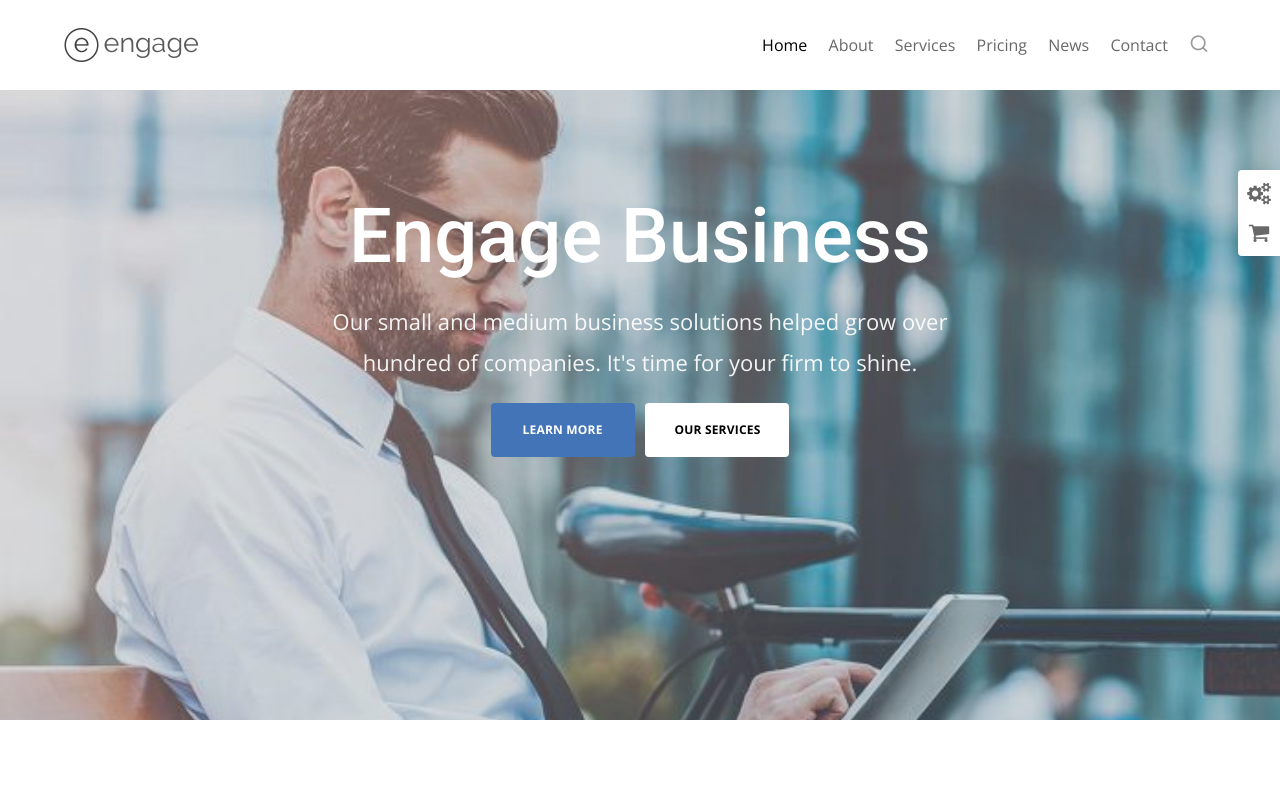
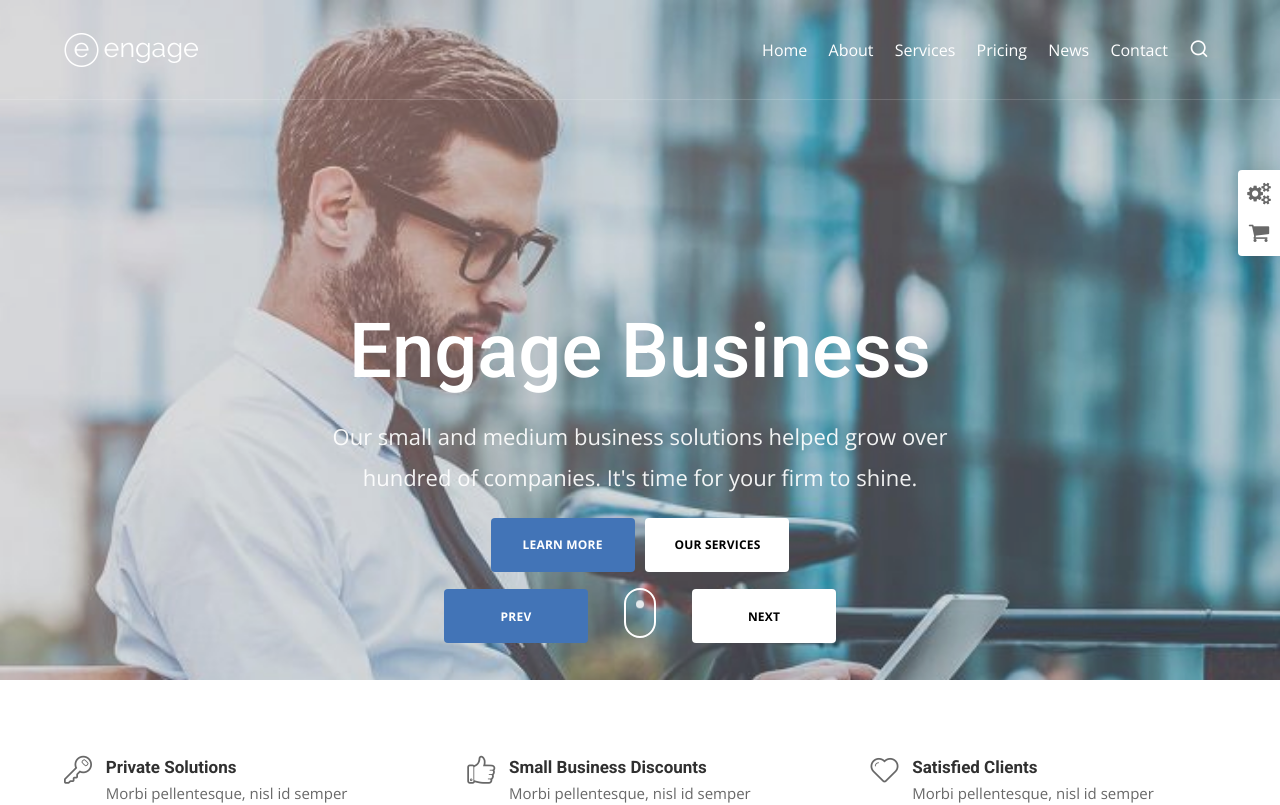
Before and after one commit to ahmadnagy55/HTML-CSS-Tamplate2, a plain HTML site: page index.html in a window 1280 px wide. Shown: the top 805 px of the page. Drawn offline with nearby package versions, Linux system fonts and the light colour scheme; files whose address does not match are found by name.

Commit message:
make slider and modify background navbar on scroll

```diff
--- a/index.html
+++ b/index.html
@@ -35,7 +35,7 @@
   <div id="hidden-page" class="full-screen-search">
     <div class="containerHidden">
       <a href="#">
-        <span id= 'icon-close' class="icon-close"></span>
+        <span id='icon-close' class="icon-close"></span>
       </a>
       <form action="#">
         <input type="text" class="search-input" placeholder="Search...">
@@ -47,15 +47,15 @@
   </div>
   <!--end fixed bar-->
   <!--start header-->
-  <header>
+  <header id="header">
     <div class="lyr">
-      <div class="nav-full-width">
+      <div class="nav-full-width" id="nav-full">
         <div class="container">
           <nav class="navbar">
-            <img src="./assist/logo-dark.png">
+            <img src="./assist/logo-light.png" alt="logo img" id="dark-logo">
             <div class="links">
               <ul>
-                <li class="active"><a href="#">Home</a></li>
+                <li id="active"><a href="#">Home</a></li>
                 <li><a href="#">About</a></li>
                 <li><a href="#">Services</a></li>
                 <li><a href="#">Pricing</a></li>
@@ -78,6 +78,11 @@
           <button class="btn-primary">LEARN MORE</button>
           <button class="btn-primary">OUR SERVICES</button>
         </div>
+        <div class="btn slider">
+          <button class="btn-primary" id='prev'>prev</button>
+          <button class="btn-primary" id='next'>Next</button>
+
+        </div>
         <div class="animation">
           <span></span>
         </div>
@@ -99,14 +104,14 @@
           </div>
         </div>
         <div class="items">
-          <span class="icon-like1"></span>
+          <span class="icon-like"></span>
           <div class="item-content">
             <h5>Small Business Discounts</h5>
             <p>Morbi pellentesque, nisl id semper bibendum, nibh sem fermentum magna, eget commodo.</p>
           </div>
         </div>
         <div class="items">
-          <span class="icon-like"></span>
+          <span class="icon-like1"></span>
           <div class="item-content">
             <h5>Satisfied Clients</h5>
             <p>Morbi pellentesque, nisl id semper bibendum, nibh sem fermentum magna, eget commodo.</p>
--- a/main.css
+++ b/main.css
@@ -202,7 +202,7 @@ header, .quote {
     background-repeat: no-repeat;
     background-size: cover;
     width: 100%;
-    height: 90vh;
+    height: 85vh;
 }
 
 
@@ -213,15 +213,22 @@ background:rgba(0, 0, 0, 0.1);
 }
 .nav-full-width{
     width: 100%;
-    height: 90px;
+    height: 100px;
     border-bottom: 1px solid rgba(255,255,255,.15);
-    background-color: #fff;
+    color:#fff;
+}
+.scrolledNav{
+    color:#121212ab;
+    background-color:#fff;
     position: fixed;
     z-index: 100;
 }
+.scrolledNav a:hover{
+    color: #121212d2;
+}
 .navbar{
     width: 100%;
-    height: 90px;
+    height: 100px;
     display: flex;
     justify-content: space-between;
     align-items: center;
@@ -256,28 +263,29 @@ background:rgba(0, 0, 0, 0.1);
     font-style: normal;
     font-size: 16px;
 }
-.links .active, .links ul li a:hover{
-    color: #000;
+.links .active{
+    color: rgba(0, 0, 0, 0.89);
 }
 .icon-search{
-    color: rgba(0, 0, 0, 0.397);
     font-size: 20px;
 }
 
 .header-content {
     width: 700px;
-    height: 90%;
+    height: 85%;
     display: flex;
     flex-direction: column;
     justify-content: center;
     align-items: center;
     margin: 0 auto;
+    position:relative;
 
 }
 .header-content h1{
     color: white;
     font-size: 76px;
     margin-bottom: 18px;
+    margin-top: 100px;
     line-height: 1.2em;
     font-family: "Roboto";
     font-weight: 500;
@@ -298,14 +306,23 @@ background:rgba(0, 0, 0, 0.1);
 .btn .btn-primary:nth-child(2):hover{
     background:#C6C6C6;
 }
+.slider {
+    position: absolute;
+    bottom: 35px;
+    width: 40em;
+    display: flex;
+    justify-content: space-evenly;
+}
+.slider .btn-primary:nth-child(2){
+    margin-left: 0;
+}
 .animation{
     width: 32px;
     height: 50px;
     border: 2px solid rgb(255, 255, 255);
     border-radius: 24px;
     position: absolute;
-    top: 105%;
-    left: 49%;
+    bottom: 40px;
     -webkit-border-radius: 24px;
     -moz-border-radius: 24px;
     -ms-border-radius: 24px;
@@ -353,7 +370,7 @@ background:rgba(0, 0, 0, 0.1);
     align-items: center;
 }
 .features .container{
-    height: 50%;
+    height: 70%;
 }
 .features .items{
     width: 30%;
--- a/main.js
+++ b/main.js
@@ -1,14 +1,17 @@
-// hide and show back to top button
-document.body.onscroll = function ()
-{
-    let toTop = document.getElementById('back-to-top');
-    if(window.scrollY >= 100)
-    {
-    toTop.style.display = 'block';
-    }else
-    {
-    toTop.style.display = "none";
-    }
+// modify background navbar on scroll and (hide / show) back to top button
+document.body.onscroll = function (){
+    let toTop = document.getElementById('back-to-top'),
+        fullWidthNav = document.getElementById('nav-full'),
+        activeNaveEl = document.getElementById('active'),
+        darkLogo = document.getElementById('dark-logo');
+    window.scrollY > 100 ? toTop.style.display = 'block' : toTop.style.display = "none";
+    window.scrollY > 500 ?
+        (fullWidthNav.classList.add('scrolledNav'),
+            activeNaveEl.classList.add('active'),
+            darkLogo.setAttribute('src', './assist/logo-dark.png')) :
+        (fullWidthNav.classList.remove('scrolledNav'),
+            activeNaveEl.classList.remove('active'),
+            darkLogo.setAttribute('src', './assist/logo-light.png'));
 };
 // show and hide search page
 
@@ -21,3 +24,22 @@ let closeIcon = document.getElementById("icon-close");
 closeIcon.onclick = function () {
     hiddenPage.style.display = 'none';
 }
+
+// make slider in header
+let prev = document.getElementById('prev'),
+    next = document.getElementById('next'),
+    header = document.getElementById('header'),
+    imgArray = ['./assist/business.jpg', './assist/map.jpg', './assist/photodune.jpg', './assist/5.jpg', './assist/6.jpg', './assist/8.jpg', './assist/11.jpg', './assist/14.jpg', './assist/17.jpg'],
+    i = 0;
+
+next.onclick = function () {
+    i++;
+    i == imgArray.length ? i = 0 : '';
+    header.style.backgroundImage = 'url(' + imgArray[i] + ')'
+}
+prev.onclick = function () {
+    i--;
+    i < 0 ? i = imgArray.length-1 : '';
+    header.style.backgroundImage = 'url(' + imgArray[i] + ')'
+    console.log(i)
+}
```
Also changed, not shown: assist/11.jpg (added), assist/14.jpg (added), assist/17.jpg (added), assist/5.jpg (added), assist/6.jpg (added), assist/8.jpg (added), assist/map.jpg (added).
